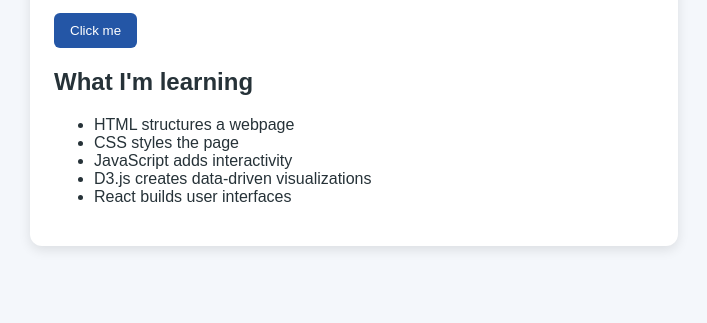
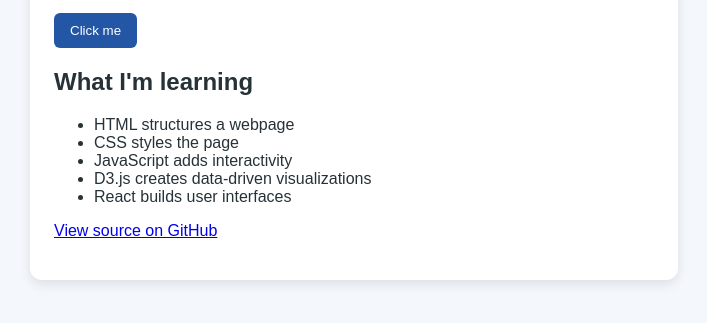
Before and after one commit to jeff-t-white/d3-react-course, a plain HTML site: page index.html in a window 1280 px wide. Shown: the part 165-488 px from the top of the page, without its empty margins (286-993 px from the left). Drawn offline with Linux system fonts and the light colour scheme.

Commit message:
Add GitHub repository link to page

```diff
--- a/index.html
+++ b/index.html
@@ -52,6 +52,11 @@
         <li>D3.js creates data-driven visualizations</li>
         <li>React builds user interfaces</li>
       </ul>
+      <p>
+        <a href="https://github.com/jeff-t-white/d3-react-course">
+          View source on GitHub
+        </a>
+      </p>
     </main>
 
     <script>
```
